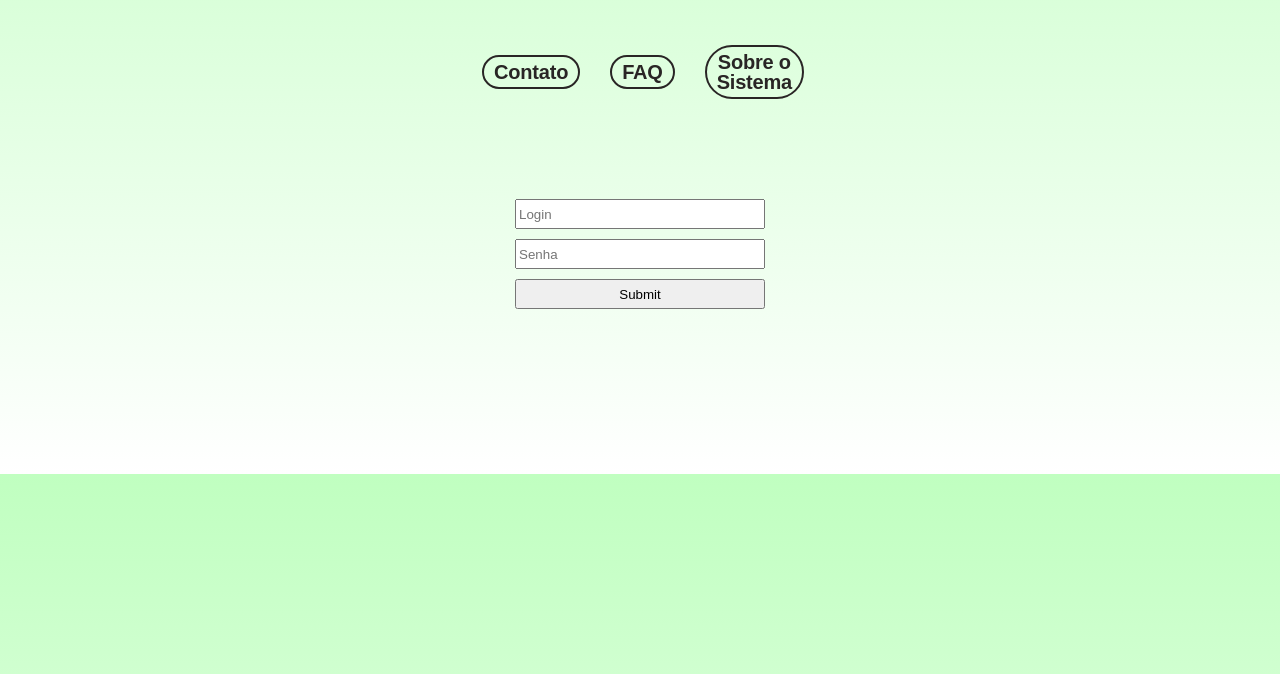
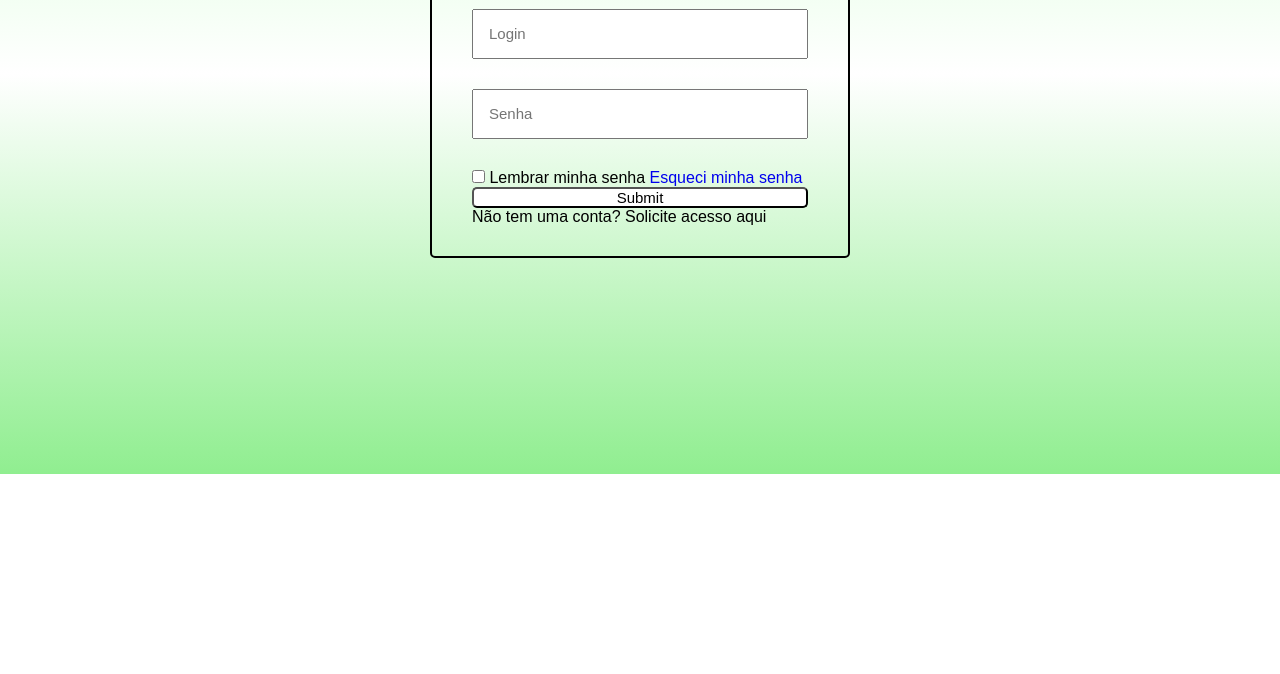
Before and after one commit to prodwillzera/IFC-Project, a plain HTML site: page index.html in a window 1280 px wide. Shown: the part 326-1000 px from the top of the page. After the commit the page ends 800 px from the top, so only its background shows below. Drawn offline with Linux system fonts and the light colour scheme.

Commit message:
novo index e novo css

```diff
--- a/index.html
+++ b/index.html
@@ -4,32 +4,49 @@
     <meta charset="UTF-8">
     <meta name="viewport" content="width=device-width, initial-scale=1.0">
     <title>Sessão de Login</title>
-    <link rel="stylesheet" href="style.css">
+    <link rel="stylesheet" href="styles.css">
 </head>
     <body class="login_page">
+        <main class="container">
 
-        <header>
+            <form>
 
                 <h1 class="title">Sistema Integrado de Recepção do IFC</h1>
 
-            <nav class="navbar">
+                <!-- <nav class="navbar">
                     <ul class="nav-list">
                         <li><a href="#" class="nav-link-contact">Contato</a></li>
                         <li><a href="#" class="nav-link-FAQ">FAQ</a></li>
                         <li><a href="#" class="nav-link-about_system">Sobre o Sistema</a></li>
                     </ul>
-            </nav>
+                </nav> -->
 
-        </header>
+                <div class="input-box">
+                    <input type="text" placeholder="Login" id="user">
+                </div>
 
+                <div class="input-box">
+                    <input type="password" placeholder="Senha" id="password">
+                </div>
 
-        <form>
+                <div>
+                    <label>
+                        <input type="checkbox">
+                        Lembrar minha senha
+                    </label>
 
-            <input type="text" placeholder="Login" id="user">
-            <input type="password" placeholder="Senha" id="password">
+                    <a href="#">Esqueci minha senha</a>
+                </div>
+
+                <div class="submit-button">
                     <input type="submit" onclick="logar(); return false">
+                </div>
 
-        </form>
+                <div class="register-link">
+                    <p>Não tem uma conta? <a>Solicite acesso aqui</a></p>
+                </div>
+            </form]>
             <script src="js/script.js"></script>
+        </main>
     </body>
 </html>
--- /dev/null
+++ b/styles.css
@@ -0,0 +1,68 @@
+* {
+    margin: 0;
+    padding: 0;
+    box-sizing: border-box;
+    font-family: "Poppins", sans-serif;
+}
+
+body {
+    display: flex;
+    justify-content: center;
+    align-items: center;
+    min-height: 100vh;
+    background-size: cover;
+    background-position: center;
+    background: linear-gradient(rgb(192, 255, 192),white,lightgreen);
+}
+
+.container{
+    width: 420px;
+    background-color: transparent;
+    border: 2px solid;
+    border-radius: 5px;
+    padding: 30px 40px;
+}
+
+.container h1{
+    font-size: 24px;
+    text-align: center;
+}
+
+.input-box{
+    position: relative;
+    width: 100%;
+    height: 50px;
+    margin: 30px 0;
+}
+
+.input-box input{
+  width: 100%;
+  height: 100%;
+  box-sizing: border-box;
+  padding: 0 15px;
+  font-size: 15px;
+}
+
+.submit-button input{
+    width: 100%;
+    height: 100%;
+    box-sizing: border-box;
+    padding: 0 15px;
+    font-size: 15px;
+    background-color: white;
+    border-radius: 5px;
+    transition: background-color 0.5s ease;
+}
+
+.submit-button input:hover{
+    background-color: darkgray;
+    cursor: pointer;
+}
+
+li{
+    list-style-type: none;
+}
+
+a{
+    text-decoration: none;
+}
```
Also changed, not shown: antigoindex.html (added, +35 -0 lines). Lines whose indentation alone changed are shown as unchanged.
